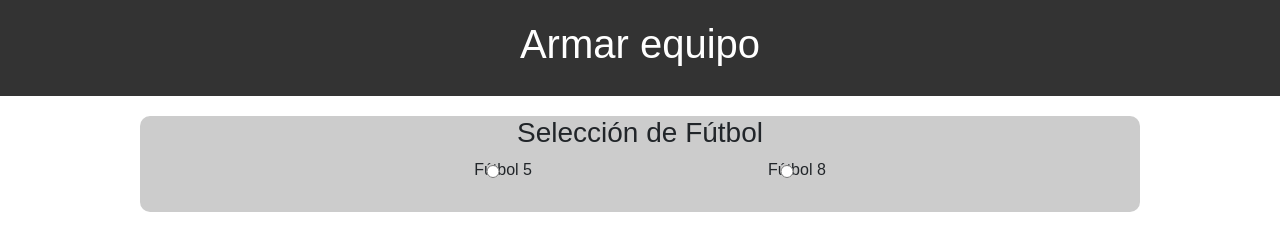
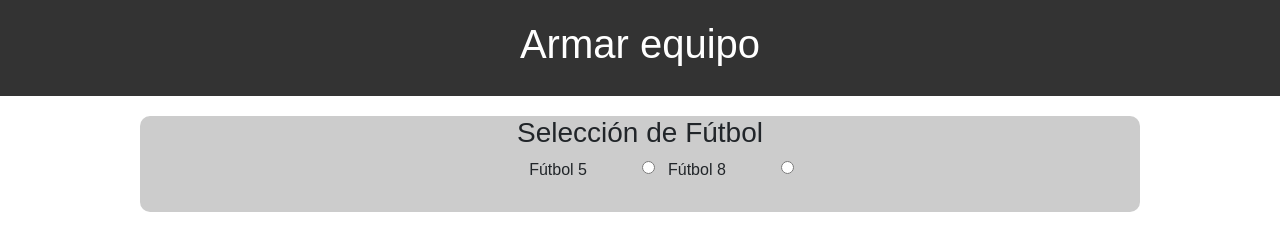
Before and after one commit to TeoBeltran/ArmarEquipo, a plain HTML site: page index.html in a window 1280 px wide. Drawn offline with nearby package versions, Linux system fonts and the light colour scheme.

Commit message:
Alineando

```diff
--- a/index.html
+++ b/index.html
@@ -21,13 +21,17 @@
                     <div class="text-container">
                         <label class="form-check-label" for="futbol5">Fútbol 5</label>
                     </div>
-                    <input class="form-check-input" type="radio" name="tipoFutbol" id="futbol5" value="futbol5">
+                    <div class="checkmark-container">
+                        <input class="form-check-input" type="radio" name="tipoFutbol" id="futbol5" value="futbol5">
+                    </div>
                 </div>
                 <div class="form-check radio-container">
                     <div class="text-container">
                         <label class="form-check-label" for="futbol8">Fútbol 8</label>
                     </div>
-                    <input class="form-check-input" type="radio" name="tipoFutbol" id="futbol8" value="futbol8">
+                    <div class="checkmark-container">
+                        <input class="form-check-input" type="radio" name="tipoFutbol" id="futbol8" value="futbol8">
+                    </div>
                 </div>
             </div>
         </div>
--- a/styles.css
+++ b/styles.css
@@ -144,12 +144,17 @@ input {
     margin-bottom: 10px;
     display: flex;
     align-items: center;
+    justify-content: space-between; /* Distribuye el espacio horizontalmente */
 }
 .text-container {
+    margin-right: 20px; /* Espacio entre el texto y el círculo */
+    display: flex;
+    align-items: center; /* Centra verticalmente el texto */
 }
-.radio-container label {
-    margin-right: 100px; /* Espacio entre el texto y el círculo */
-    margin-left: 100px;
+.checkmark-container {
+    width: 25px;
+    display: flex;
+    align-items: center; /* Centra verticalmente el círculo */
 }
 .checkmark {
     height: 25px;
```
